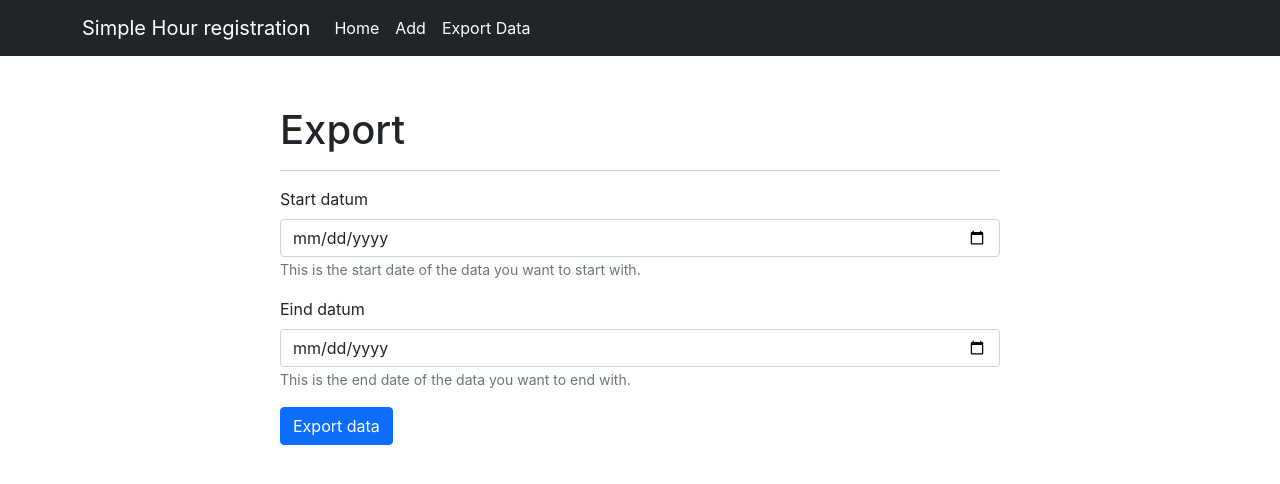
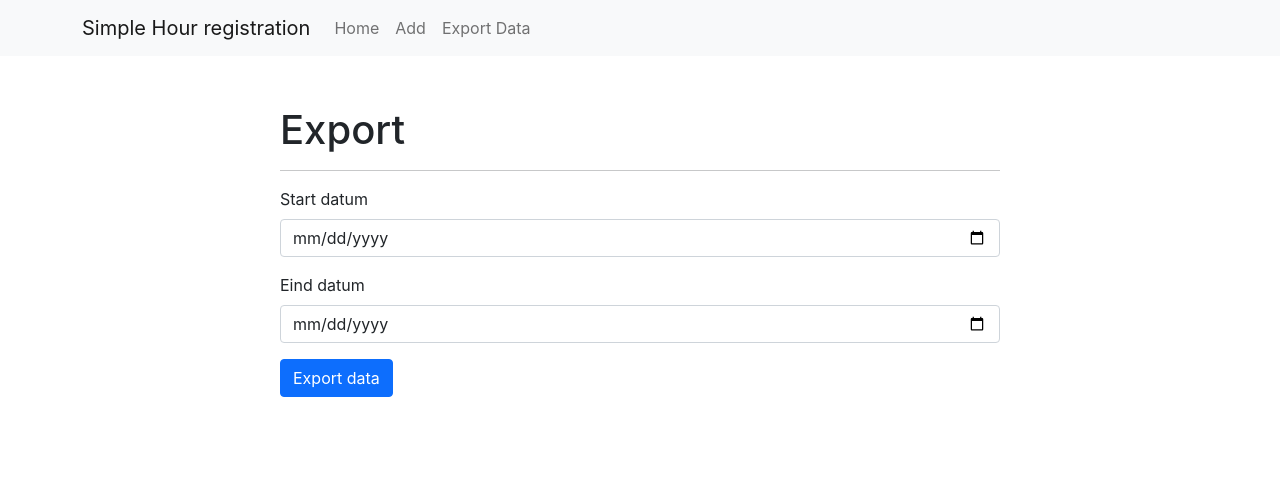
Before and after one commit to RedouanBou/simple-hourregistration, a React (Create React App) app: page /export-data in a window 1280 px wide. Shown: the top 484 px of the page. Built offline with nearby package versions, Linux system fonts and the light colour scheme.

Commit message:
Made changes for routing

```diff
--- a/src/App.js
+++ b/src/App.js
@@ -13,10 +13,10 @@ function App() {
 
       <div className="container">
         <Switch>
-          <Route exact path="/" component={Home} />
-          <Route exact path="/add" component={Add} />
-          <Route exact path="/edit/:rowIndex" component={Edit} />
-          <Route exact path="/export-data" component={Export} />
+          <Route exact path="/" className="menuItem" component={Home} />
+          <Route path="/add" component={Add} />
+          <Route path="/edit/:rowIndex" component={Edit} />
+          <Route path="/export-data" component={Export} />
         </Switch>
       </div>
     </BrowserRouter>
--- a/src/components/NavbarMenu.js
+++ b/src/components/NavbarMenu.js
@@ -5,22 +5,16 @@ import Navbar from 'react-bootstrap/Navbar';
 
 const NavbarMenu = () => {
     return (
-        <Navbar bg="dark" expand="lg">
+        <Navbar bg="light" expand="lg">
             <Container>
-                <Navbar.Brand href="/" style={{ color: "#FFF" }}>Simple Hour registration</Navbar.Brand>
+                <Navbar.Brand>Simple Hour registration</Navbar.Brand>
                 <Navbar.Toggle aria-controls="basic-navbar-nav" />
 
                 <Navbar.Collapse id="basic-navbar-nav">
                     <Nav className="me-auto">
-                        <Nav.Link>
-                            <Link to="/">Home</Link>
-                        </Nav.Link>
-                        <Nav.Link>
-                            <Link to="/add">Add</Link>
-                        </Nav.Link>
-                        <Nav.Link>
-                            <Link to="/export-data">Export Data</Link>
-                        </Nav.Link>
+                        <Nav.Link as={Link} to="/">Home</Nav.Link>
+                        <Nav.Link as={Link} to="/add">Add</Nav.Link>
+                        <Nav.Link as={Link} to="/export-data">Export Data</Nav.Link>
                     </Nav>
                 </Navbar.Collapse>
             </Container>
--- a/src/index.css
+++ b/src/index.css
@@ -12,16 +12,6 @@ code {
     monospace;
 }
 
-.me-auto a {
-  text-decoration: none;
-  color: #FFF;
-}
-
-.me-auto a:hover {
-  color: #CCC;
-  text-decoration: underline;
-}
-
 .body {
   margin: 50px auto;
 }
--- a/src/pages/Export.js
+++ b/src/pages/Export.js
@@ -1,23 +1,34 @@
 import React, { useState } from 'react';
-import { CSVLink } from "react-csv";
+//import { CSVLink } from "react-csv";
 
 import { Container, Form, Button } from 'react-bootstrap';
 
 const Export = () => {
-    const [data, setData] = useState({
+    const [filterData, setFilterData] = useState({
         startDatum: new Date(),
         eindDatum: new Date()
     });
 
-    const handleChange = (e) => setData({ ...data, [e.target.name]: e.target.value });
+    const handleChange = (e) => setFilterData({ ...filterData, [e.target.name]: e.target.value });
 
     const handleSubmit = async (e) => {
+        e.preventDefault();
 
+        try {
+            const res = await fetch("https://sheet.best/api/sheets/9dd5c7ac-a6b0-4df5-9053-67f37650687d")
+                .then((result) => {
+                    const data = result.json();
+                    const newData = data.filter(row => { row.datum > filterData.startDatum && row.datum < filterData.eindDatum });
+                    setFilterData(Object.keys(newData).map((key) => newData[key]));
+                });
+        } catch(error) {
+            console.log(error);
+        }
     }
 
   return (
     <Container>
-        <div class="body">
+        <div className="body">
             <Form style={{ maxWidth: 720, margin: "35px auto" }} onSubmit={handleSubmit}>
                 <h1>Export</h1>
 
@@ -25,18 +36,12 @@ const Export = () => {
 
                 <Form.Group className="mb-3" controlId="formBasicDate">
                     <Form.Label>Start datum</Form.Label>
-                    <Form.Control type="date" name="beginDatum" placeholder="Enter Date" value={data.startDatum} onChange={handleChange} />
-                    <Form.Text className="text-muted">
-                        This is the start date of the data you want to start with.
-                    </Form.Text>
+                    <Form.Control type="date" name="beginDatum" value={filterData.startDatum.toString("dd-MM-yyyy")} onChange={handleChange} />
                 </Form.Group>
 
                 <Form.Group className="mb-3" controlId="formBasicDate">
                     <Form.Label>Eind datum</Form.Label>
-                    <Form.Control type="date" name="eindDatum" placeholder="Enter Date" value={data.eindDatum} onChange={handleChange} />
-                    <Form.Text className="text-muted">
-                        This is the end date of the data you want to end with.
-                    </Form.Text>
+                    <Form.Control type="date" name="eindDatum" value={filterData.eindDatum.toString("dd-MM-yyyy")} onChange={handleChange} />
                 </Form.Group>
 
                 <Button variant="primary" type="submit">
```
